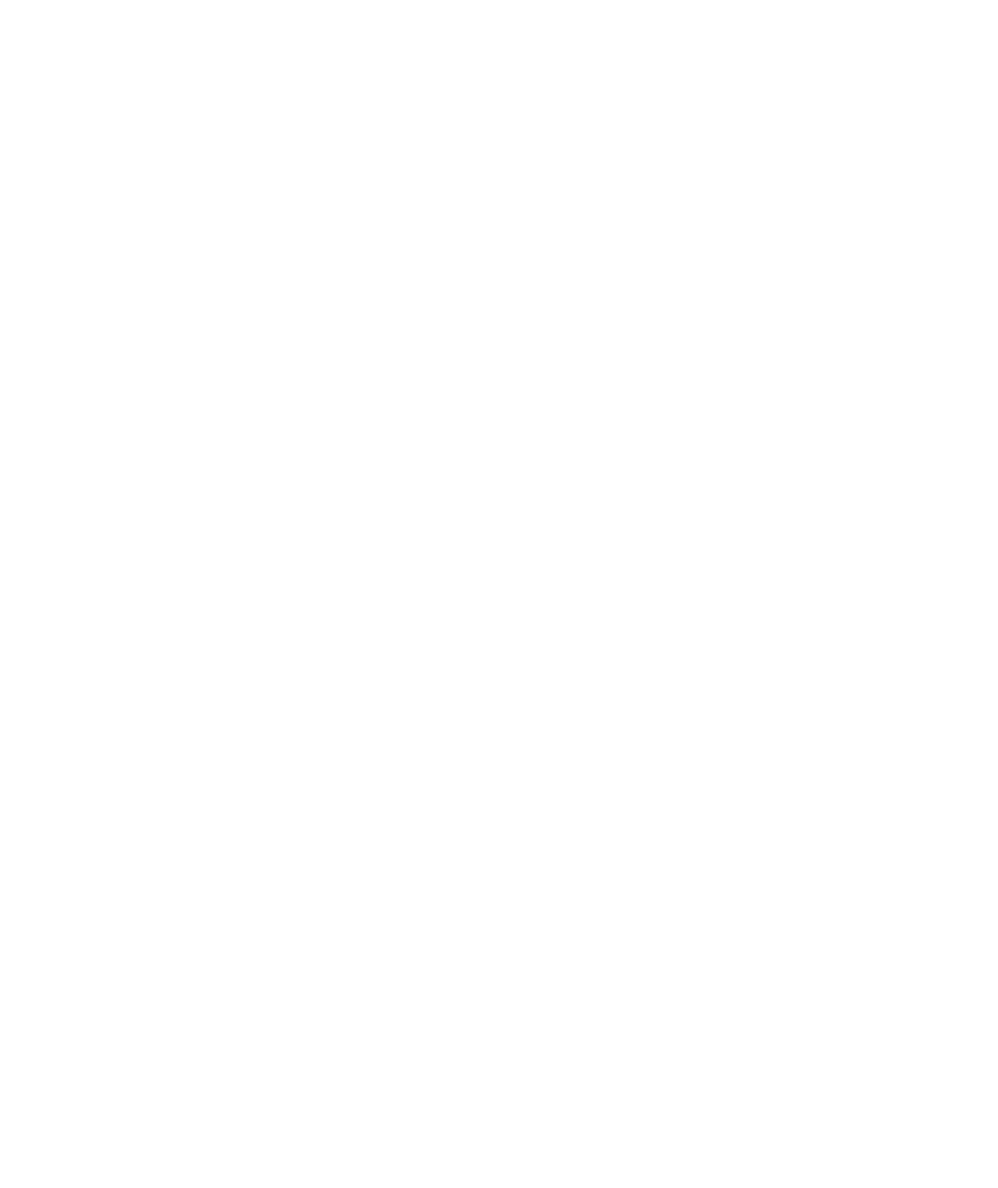
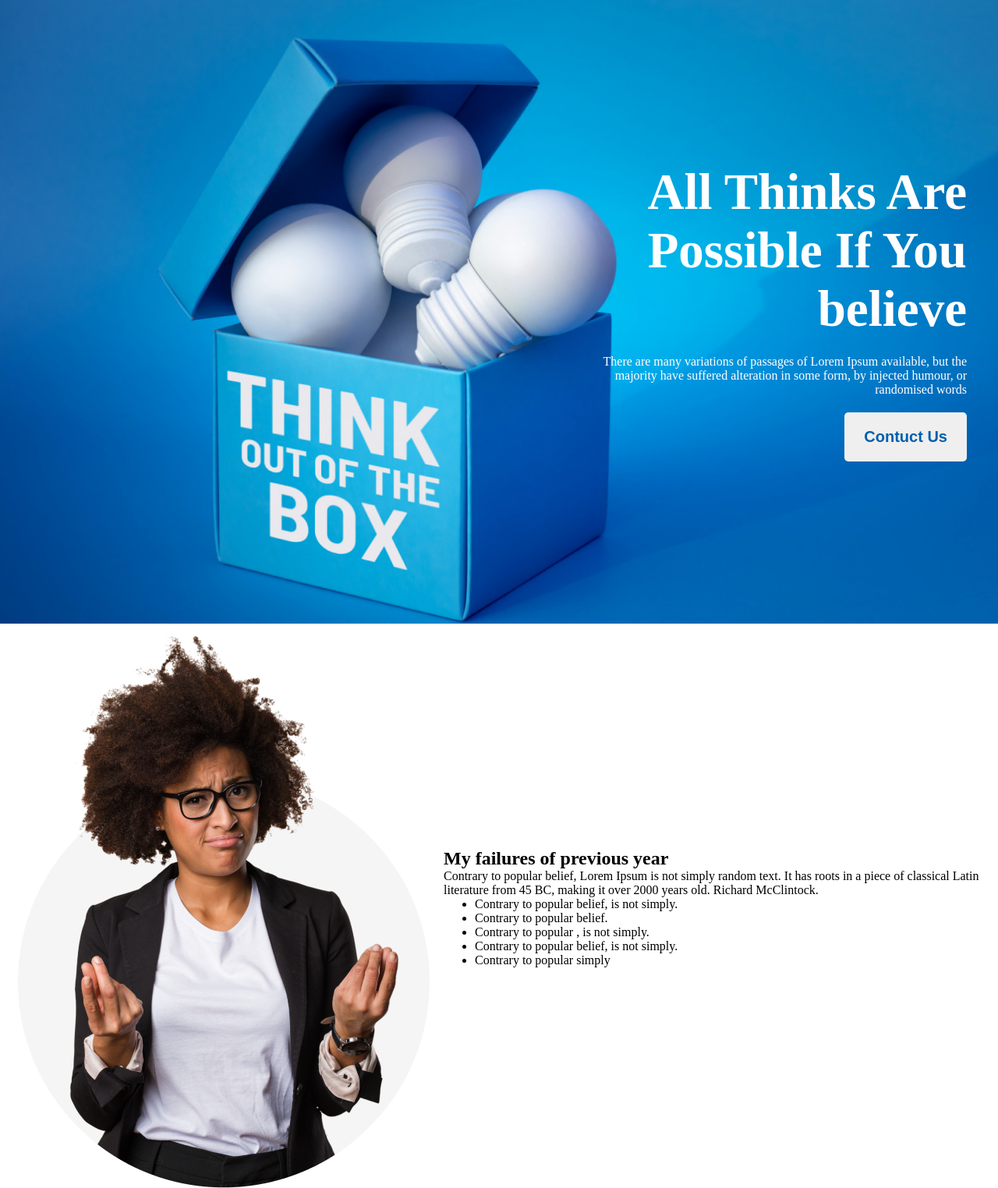
Before and after one commit to syedahmad95/first-assignment, a plain HTML site: page index.html in a window 1280 px wide. Shown: the whole page at 78% size. Before the commit the page ends 800 px from the top, so only its background shows below. Drawn offline with Linux system fonts and the light colour scheme.

Commit message:
style-added

```diff
--- a/index.html
+++ b/index.html
@@ -5,8 +5,30 @@
     <meta http-equiv="X-UA-Compatible" content="IE=edge">
     <meta name="viewport" content="width=device-width, initial-scale=1.0">
     <title>First Assignment</title>
+    <link rel="stylesheet" href="style/style.css">
 </head>
 <body>
-
+    <!-- Header -->
+    <head>
+        <div class="header-main">
+            <h1 class="header-title">All Thinks Are Possible If You believe</h1>
+            <p class="header-sub-title">There are many variations of passages of Lorem Ipsum available, but the majority have suffered alteration in some form, by injected humour, or randomised words</p>
+            <button class="btn-primary">Contuct Us</button>
+        </div>
+        <section class="middle-part">
+            <div><img src="./images/person.png" alt="person"></div>
+            <div>
+                <h1>My failures of previous year</h1>
+                <p>Contrary to popular belief, Lorem Ipsum is not simply random text. It has roots in a piece of classical Latin literature from 45 BC, making it over 2000 years old. Richard McClintock.</p>
+                <ul>
+                    <li>Contrary to popular belief, is not simply.</li>
+                    <li>Contrary to popular belief.</li>
+                    <li>Contrary to popular , is not simply.</li>
+                    <li>Contrary to popular belief, is not simply.</li>
+                    <li>Contrary to popular simply</li>
+                </ul>
+            </div>
+        </section>
+    </head>
 </body>
 </html>
--- a/style/style.css
+++ b/style/style.css
@@ -0,0 +1,47 @@
+* {
+    margin: 0;
+}
+/* Header Style */
+.header-main {
+    background-image: url(../images/banner/banner3.png);
+    height: 800px;
+    background-size: cover;
+    display: flex;
+    flex-direction: column;
+    align-items: flex-end;
+    justify-content: center;
+    color: white;
+    background-color: rgba(0, 0, 0, .07);
+    padding-right: 40px;
+
+}
+
+.header-title {
+    width: 500px;
+    height: 200px;
+    font-weight: 700;
+    font-size: 65px;
+    margin-bottom: 23px;
+    text-align: right;
+}
+
+.header-sub-title {
+    width: 490px;
+    height: 74px;
+    margin-top: 23px;
+    text-align: right;
+}
+
+.btn-primary {
+    color: #005FAC;
+    padding: 20px 25px;
+    font-weight: 600;
+    font-size: 20px;
+    border-radius: 5px;
+    border: none;
+}
+.middle-part{
+    display: flex;
+    justify-content: center;
+    align-items: center;
+}
```
